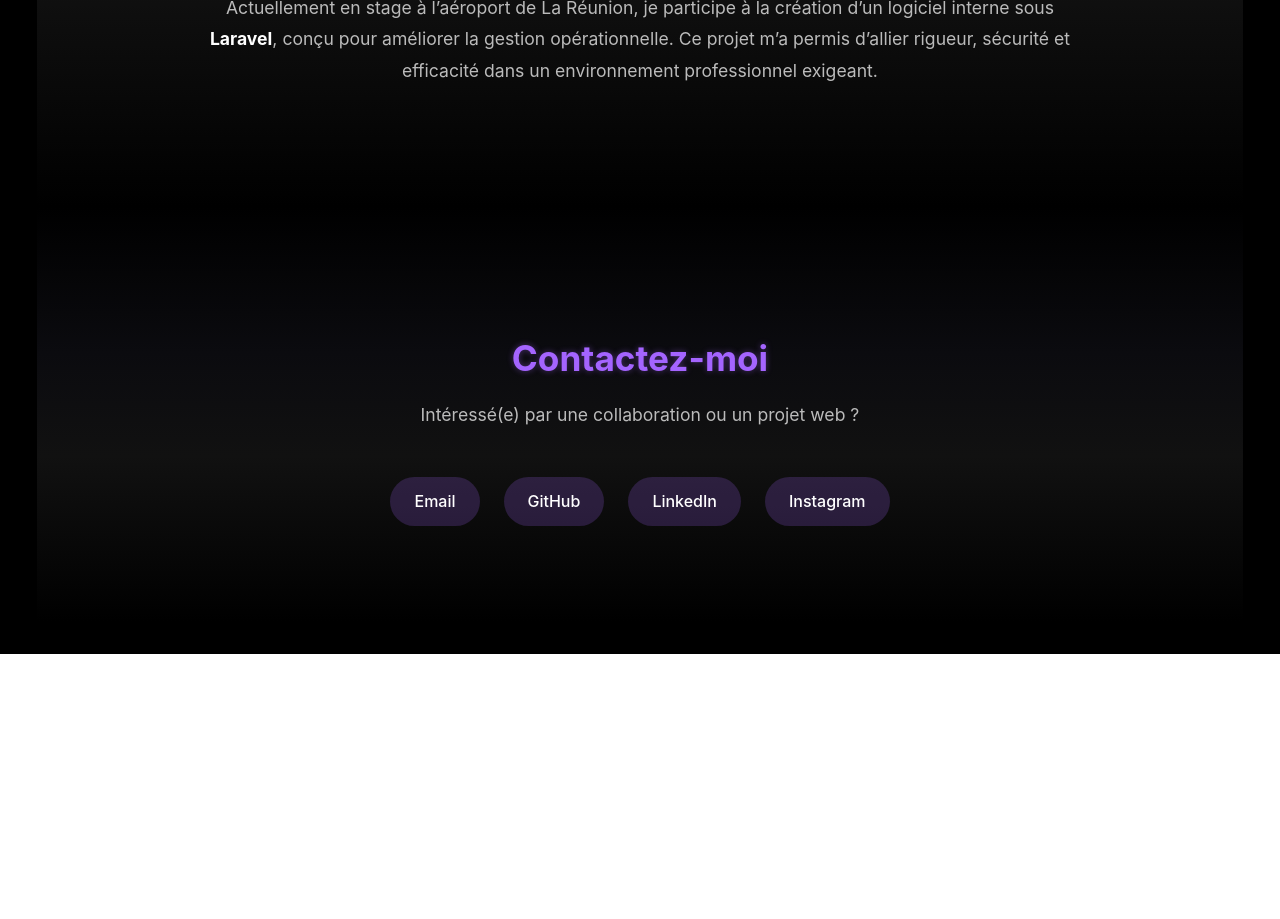
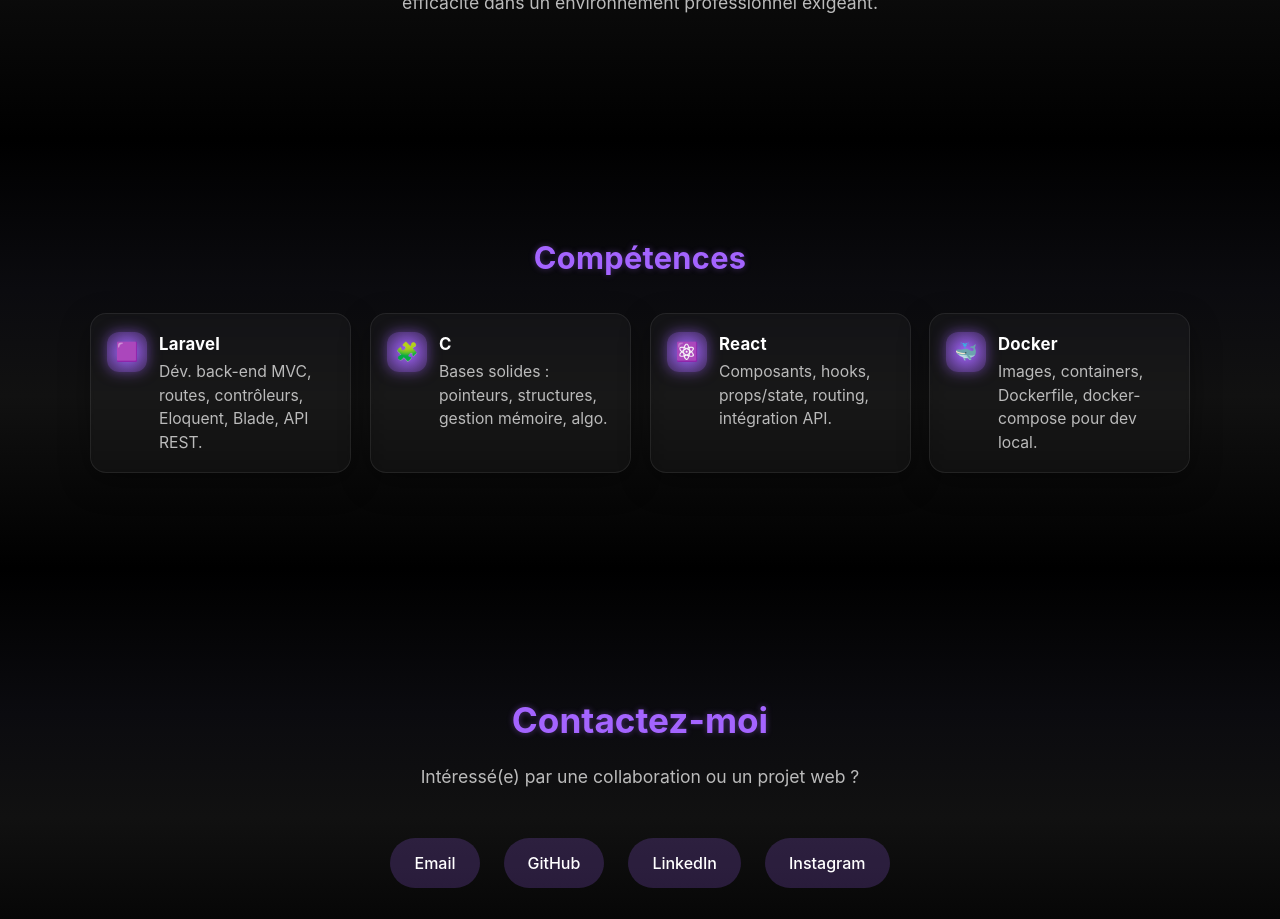
Before and after one commit to Jsamuel79/Jsamuel79.github.io, a React (Vite) app: page / in a window 1280 px wide. Shown: the part 1420-2339 px from the top of the page. Before the commit the page ends 2074 px from the top, so only its background shows below. Built offline with nearby package versions, Linux system fonts and the light colour scheme.

Commit message:
add competence

```diff
--- a/src/App.css
+++ b/src/App.css
@@ -18,8 +18,7 @@
 
 /* === Conteneur principal === */
 #root {
-  max-width: 1280px;
-  margin: 0 auto;
-  padding: 2rem;
-  text-align: center;
+  margin: 0;
+  padding: 0;
+  width: 100%;
 }
--- a/src/App.jsx
+++ b/src/App.jsx
@@ -6,6 +6,7 @@
 import Contact from './components/js/Contact.jsx'
 import HeroSection from './components/js/HeroSection.jsx'
 import About from './components/js/About.jsx'
+import Competences from './components/js/Competences.jsx'
 
 function App() {
   return (
@@ -13,6 +14,7 @@
       <Header />
       <HeroSection />
       <About />
+      <Competences />
       <Contact />
     </div>
   )
--- /dev/null
+++ b/src/components/css/Competence.css
@@ -0,0 +1,135 @@
+/* === Palette & variables (fallbacks si non définies ailleurs) === */
+:root{
+  --text: #ccc;
+  --muted: #bbb;
+  --bg-deg-top: #000;
+  --bg-deg-mid1: #0B0B0F;
+  --bg-deg-mid2: #111;
+  --bg-deg-bot: #000;
+  --violet: #a464ff;                  /* déjà défini dans Header.css, fallback ici */
+  --violet-glow: rgba(164,100,255,.55);
+  --card-bg: rgba(255,255,255,.03);
+  --card-border: rgba(255,255,255,.08);
+  --card-hover: rgba(164,100,255,.12);
+  --shadow: 0 10px 30px rgba(0,0,0,.35);
+}
+
+/* === Section === */
+.competences{
+  background: linear-gradient(
+    180deg,
+    var(--bg-deg-top) 0%,
+    var(--bg-deg-mid1) 35%,
+    var(--bg-deg-mid2) 60%,
+    var(--bg-deg-bot) 100%
+  );
+  color: var(--text);
+  padding: 6rem 2rem;
+}
+
+.competences__container{
+  max-width: 1100px;
+  margin: 0 auto;
+  animation: compFadeIn .8s ease-out;
+}
+
+.competences__title{
+  font-size: clamp(1.8rem, 2.4vw, 2.4rem);
+  margin: 0 0 2rem 0;
+  color: var(--violet);
+  text-align: center;
+  text-shadow: 0 0 6px rgba(164,100,255,.35);
+  letter-spacing: .3px;
+}
+
+/* === Grille === */
+.competences__grid{
+  list-style: none;
+  display: grid;
+  grid-template-columns: repeat(4, minmax(0, 1fr));
+  gap: 1.2rem;
+  padding: 0;
+  margin: 0;
+}
+
+/* === Cards === */
+.skill-card{
+  position: relative;
+  display: flex;
+  gap: 12px;
+  align-items: flex-start;
+  padding: 1.1rem 1rem;
+  background: var(--card-bg);
+  border: 1px solid var(--card-border);
+  border-radius: 16px;
+  box-shadow: var(--shadow);
+  transition: transform .25s ease, box-shadow .25s ease, border-color .25s ease, background .25s ease;
+  backdrop-filter: blur(2px);
+  will-change: transform;
+}
+
+.skill-card:hover{
+  transform: translateY(-4px);
+  border-color: var(--violet);
+  background: linear-gradient(180deg, var(--card-bg), var(--card-hover));
+  box-shadow:
+    0 0 0 1px rgba(164,100,255,.25),
+    0 14px 40px rgba(0,0,0,.5);
+}
+
+/* Icône / pictogramme */
+.skill-card__icon{
+  flex: 0 0 40px;
+  height: 40px;
+  width: 40px;
+  border-radius: 12px;
+  display: grid;
+  place-items: center;
+  font-size: 1.15rem;
+  color: #fff;
+  background: radial-gradient(70% 70% at 50% 50%, var(--violet) 0%, rgba(164,100,255,.25) 100%);
+  box-shadow: 0 0 14px var(--violet-glow);
+  user-select: none;
+}
+
+/* Corps */
+.skill-card__body{
+  display: grid;
+  gap: .2rem;
+}
+
+.skill-card__title{
+  margin: 0;
+  font-size: 1.05rem;
+  color: #fff;
+  letter-spacing: .2px;
+}
+
+.skill-card__text{
+  margin: 0;
+  color: var(--muted);
+  line-height: 1.5;
+  font-size: .98rem;
+}
+
+/* === Animation légère === */
+@keyframes compFadeIn{
+  from{ opacity:0; transform: translateY(16px); }
+  to{ opacity:1; transform: translateY(0); }
+}
+
+/* === Responsive === */
+@media (max-width: 1024px){
+  .competences__grid{ grid-template-columns: repeat(3, 1fr); }
+}
+
+@media (max-width: 768px){
+  .competences{ padding: 4rem 1.5rem; }
+  .competences__grid{ grid-template-columns: repeat(2, 1fr); gap: 1rem; }
+  .skill-card{ padding: 1rem .9rem; }
+}
+
+@media (max-width: 480px){
+  .competences__title{ font-size: 1.6rem; }
+  .competences__grid{ grid-template-columns: 1fr; }
+}
--- a/src/components/css/Header.css
+++ b/src/components/css/Header.css
@@ -5,6 +5,20 @@
   --violet: #a464ff;
   --violet-glow: rgba(164,100,255,0.6);
 }
+
+
+/* Ajoute ça quelque part dans Header.css */
+header {
+  /* décale tout le contenu sous la navbar */
+  padding-top: calc(var(--nav-h) + 20px);
+}
+
+/* quand tu cliques sur les liens #ancres, le scroll s'arrête sous la navbar */
+[id] {
+  scroll-margin-top: calc(var(--nav-h) + 16px);
+}
+
+
 
 /* NAVBAR */
 .navbar{
@@ -137,8 +151,8 @@
 /* HEADER CONTENT */
 .header-content{
   text-align:center;
-  padding: calc(var(--nav-h) + 56px) 2rem 0;
-  max-width:800px;
+  padding:0;
+  width:100%;
 }
 .header-content h2{ font-size:3rem; color:#fff; margin-bottom:1rem; text-shadow:0 0 10px rgba(255,255,255,.2); animation:fadeIn 1.5s ease-out;}
 .header-content p{ font-size:1.2rem; color:#bbb; animation:fadeIn 2s ease-out;}
--- /dev/null
+++ b/src/components/js/Competences.jsx
@@ -0,0 +1,59 @@
+import '../css/Competence.css'
+
+function Competences() {
+  return (
+    <section id="competences" className="competences">
+    <div className="competences__container">
+      <h2 className="competences__title">Compétences</h2>
+
+      <ul className="competences__grid">
+        {/* Laravel */}
+        <li className="skill-card">
+          <div className="skill-card__icon" aria-hidden="true">🟪</div>
+          <div className="skill-card__body">
+            <h3 className="skill-card__title">Laravel</h3>
+            <p className="skill-card__text">
+              Dév. back-end MVC, routes, contrôleurs, Eloquent, Blade, API REST.
+            </p>
+          </div>
+        </li>
+
+        {/* C */}
+        <li className="skill-card">
+          <div className="skill-card__icon" aria-hidden="true">🧩</div>
+          <div className="skill-card__body">
+            <h3 className="skill-card__title">C</h3>
+            <p className="skill-card__text">
+              Bases solides : pointeurs, structures, gestion mémoire, algo.
+            </p>
+          </div>
+        </li>
+
+        {/* React */}
+        <li className="skill-card">
+          <div className="skill-card__icon" aria-hidden="true">⚛️</div>
+          <div className="skill-card__body">
+            <h3 className="skill-card__title">React</h3>
+            <p className="skill-card__text">
+              Composants, hooks, props/state, routing, intégration API.
+            </p>
+          </div>
+        </li>
+
+        {/* Docker */}
+        <li className="skill-card">
+          <div className="skill-card__icon" aria-hidden="true">🐳</div>
+          <div className="skill-card__body">
+            <h3 className="skill-card__title">Docker</h3>
+            <p className="skill-card__text">
+              Images, containers, Dockerfile, docker-compose pour dev local.
+            </p>
+          </div>
+        </li>
+      </ul>
+    </div>
+  </section>
+  );
+}
+
+export default Competences
```
